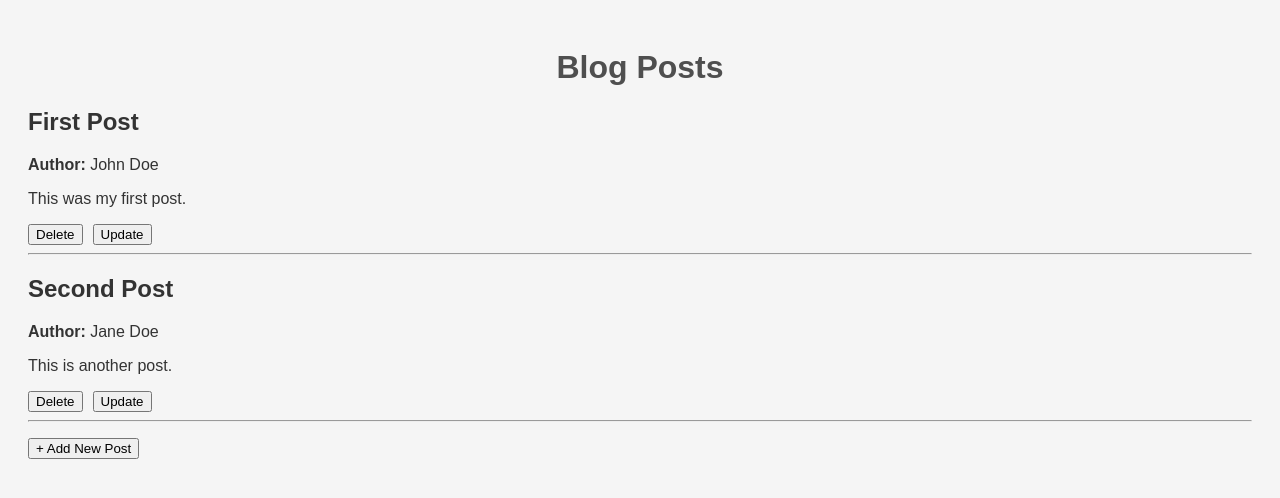
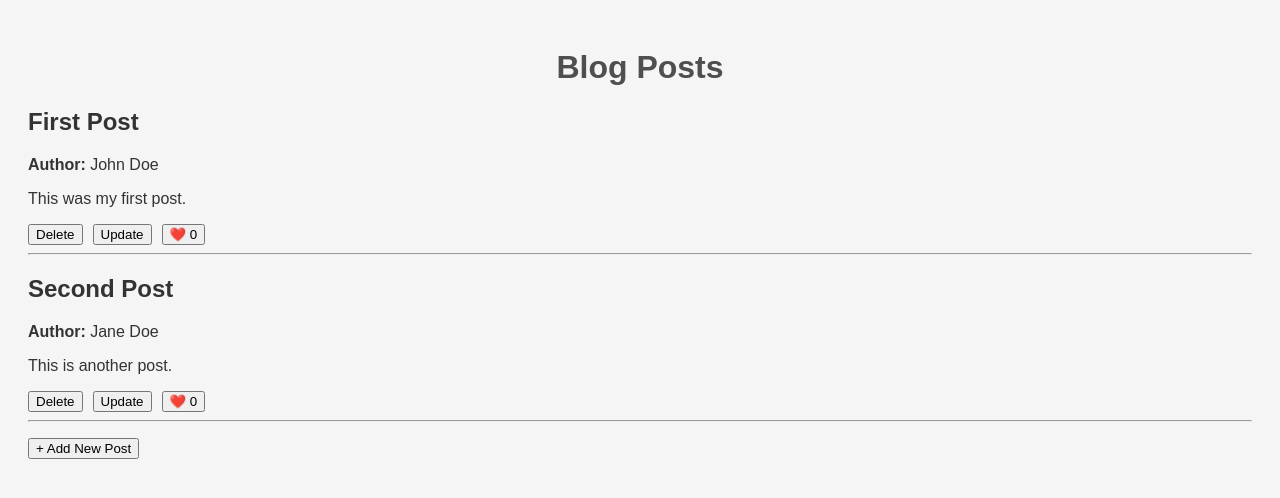
Before and after one commit to mpfechner/masterblog, a Flask app: page / in a window 1280 px wide. Shown: the top 498 px of the page. Run offline with Flask 3, Linux system fonts and the light colour scheme.

Commit message:
added Like-function

```diff
--- a/app.py
+++ b/app.py
@@ -84,6 +84,22 @@ def update_post(post_id):
     return redirect(url_for('index'))
 
 
+@app.route('/like/<int:post_id>', methods=['POST'])
+def like_post(post_id):
+    posts = load_posts()
+    post = next((p for p in posts if p['id'] == post_id), None)
+
+    if not post:
+        return "Post not found", 404
+
+    post['likes'] = post.get('likes', 0) + 1
+
+    with open('blog_posts.json', 'w') as f:
+        json.dump(posts, f, indent=4)
+
+    return redirect(url_for('index'))
+
+
 
 if __name__ == '__main__':
     app.run(debug=True, port=5000)
--- a/blog_posts.json
+++ b/blog_posts.json
@@ -3,12 +3,14 @@
         "id": 1,
         "author": "John Doe",
         "title": "First Post",
-        "content": "This was my first post."
+        "content": "This was my first post.",
+        "likes": 0
     },
     {
         "id": 2,
         "author": "Jane Doe",
         "title": "Second Post",
-        "content": "This is another post."
+        "content": "This is another post.",
+        "likes": 0
     }
 ]
--- a/templates/index.html
+++ b/templates/index.html
@@ -23,6 +23,9 @@
                 <form action="{{ url_for('update_form', post_id=post.id) }}">
                     <button type="submit">Update</button>
                 </form>
+                <form method="POST" action="{{ url_for('like_post', post_id=post.id) }}">
+                    <button type="submit">❤️ {{ post.likes }}</button>
+                </form>
             </div>
         </div>
         <hr>
```
